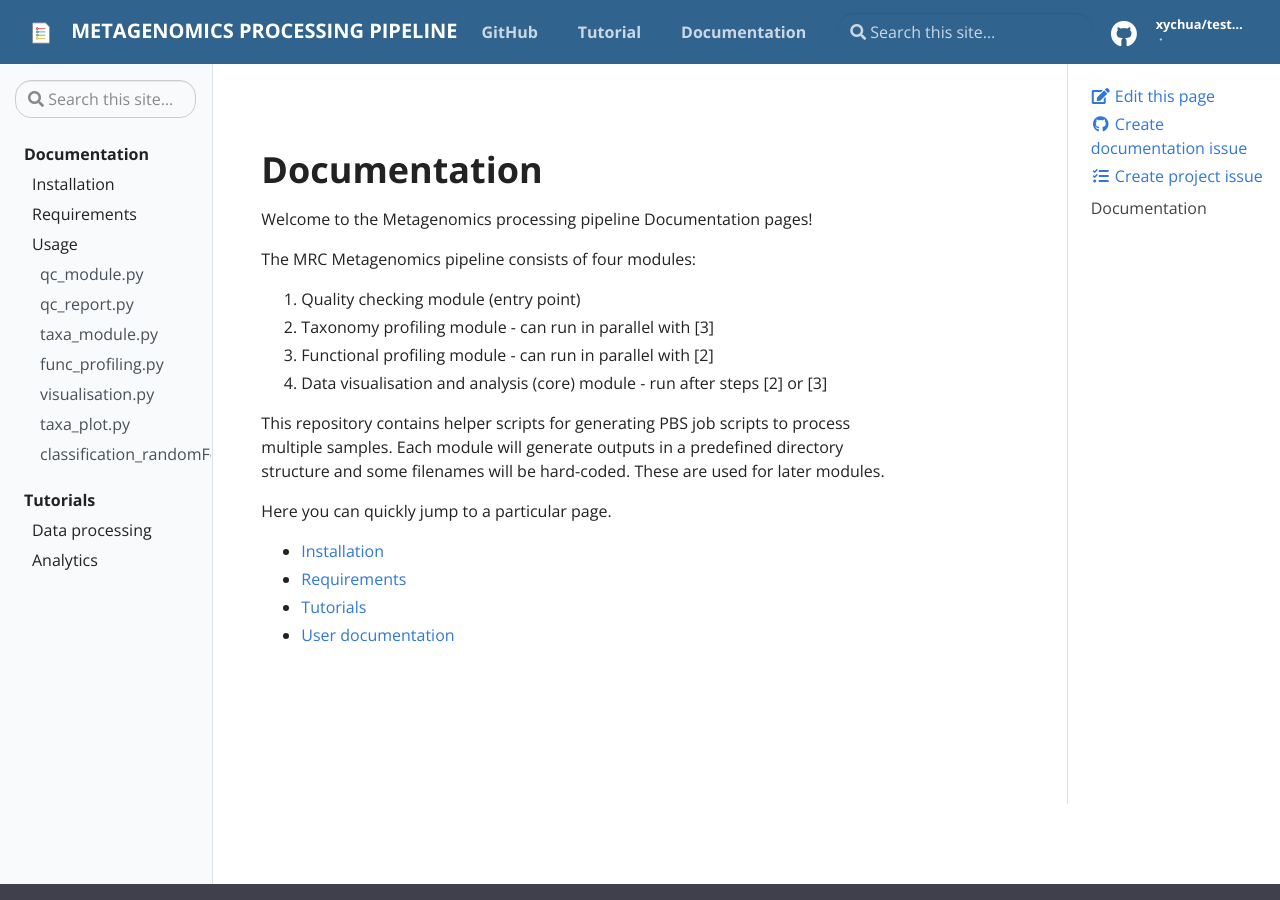
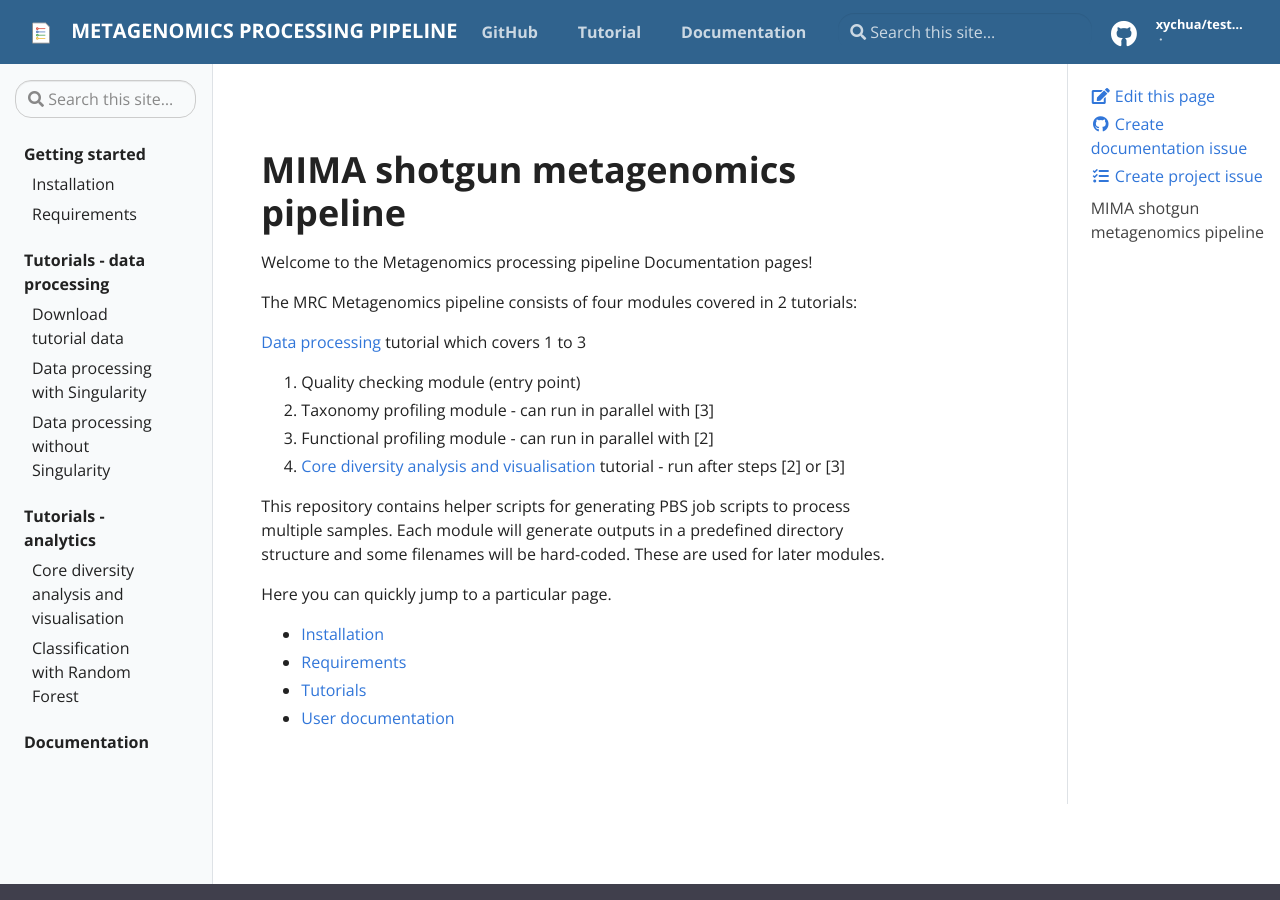
Before and after one commit to mrcbioinfo/mima-pipeline, a Jekyll site: the page built from docs/pages/index.md, in a window 1280 px wide and 900 px high. Built offline with Jekyll 4.4.1, drawn with Linux system fonts in a browser that asks for light colours.

Commit message:
update navigation

```diff
--- a/docs/_config.yml
+++ b/docs/_config.yml
@@ -18,9 +18,7 @@ title: Metagenomics processing pipeline
 email: your-email@domain.com
 author: UNSW MRC Bioinformatics
 description: > # this means to ignore newlines until "baseurl:"
-  Write an awesome description for your new site here. You can edit this
-  line in _config.yml. It will appear in your document head meta (for
-  Google search results) and in your feed.xml site description.
+  Tutorial for running the MIMA pipeline for processing shotgun metagenomics samples.
 
 # Add your baseurl here (your repository) but DO NOT CHANGE THE LINE NUMBER without editing .circleci/circle_urls.sh
 baseurl: "/test-gitpages" # the subpath of your site, e.g. /blog
@@ -68,7 +66,6 @@ fixedNav: 'true' # true or false
 
 #permalink: /:year/:title/
 permalink: /:year/:title
-#markdown: kramdown
 exclude: [_site, CHANGELOG.md, LICENSE, README.md, vendor]
 
 # Collections
@@ -84,8 +81,7 @@ defaults:
       type: "docs"
     values:
       layout: page
-  -
-    scope:
+  - scope:
       path: ""
       type: "pages"
     values:
--- a/docs/_data/toc.yml
+++ b/docs/_data/toc.yml
@@ -1,49 +1,25 @@
-- title: Documentation
+- title: Getting started
   url: ""
   links:
-    - title: "Installation"
+    - title: Installation
       url: "docs/installation"
-    - title: "Requirements"
+    - title: Requirements
       url: "docs/requirements"
-    - title: "Usage"
-      url: "docs/usage"
-      children:
-        - title: qc_module.py
-          url: "docs/usage/qc_module"
-        - title: qc_report.py
-          url: "docs/usage/qc_report"
-        - title: taxa_module.py
-          url: "docs/usage/taxonomy_profiling"
-        - title: func_profiling.py
-          url: "docs/usage/function_profiling"
-        - title: visualisation.py
-          url: "docs/usage/visualisation"
-        - title: taxa_plot.py
-          url: "docs/usage/taxa_plot"
-        - title: classification_randomForest.R
-          url: "docs/usage/classification_random_forest"
-- title: "Tutorials"
+- title: Tutorials - data processing
   url: "docs/tutorials"
   links:
-    - title: Data processing
-      url: "docs/tutorials"
-      children:
-        - title: Download tutorial data
-          url: "docs/tutorials/download-tutorial-data"
-        - title: Data processing with Singularity
-          url: "docs/tutorials/tutorial-with-singularity"
-        - title: Data processing without Singularity
-          url: "docs/tutorials/tutorial-no-singularity"
-        - title: Core diversity analysis and visualisation
-          url: "docs/tutorials/core-diversity-analysis-visualisation"
-        - title: Random Forest Classification
-          url: "docs/tutorials/classification-random-forest"
-    - title: Analytics
-      url: "docs/tutorials"
-      children:
-        - title: Core diversity analysis and visualisation
-          url: "docs/tutorials/core-diversity-analysis-visualisation"
-        - title: Classification with Random Forest
-          url: "docs/tutorials/classification-random-forest"
-  #  - title: Tags Page
-  #    url: "tags"
+    - title: Download tutorial data
+      url: "docs/tutorials/download-tutorial-data"
+    - title: Data processing with Singularity
+      url: "docs/tutorials/tutorial-with-singularity"
+    - title: Data processing without Singularity
+      url: "docs/tutorials/tutorial-no-singularity"
+- title: Tutorials - analytics
+  url: "docs/tutorials"
+  links:
+    - title: Core diversity analysis and visualisation
+      url: "docs/tutorials/core-diversity-analysis-visualisation"
+    - title: Classification with Random Forest
+      url: "docs/tutorials/classification-random-forest"
+- title: Documentation
+  url: "docs/usage"
--- a/docs/_docs/index.md
+++ b/docs/_docs/index.md
@@ -1,5 +1,5 @@
 ---
-title: Documentation
+title: Getting started
 ---
 
 Here you can quickly jump to a particular section.
--- a/docs/pages/index.md
+++ b/docs/pages/index.md
@@ -4,16 +4,17 @@ title: Documentation
 permalink: /
 ---
 
-# Documentation
+# MIMA shotgun metagenomics pipeline
 
 Welcome to the {{ site.title }} Documentation pages!
 
-The MRC Metagenomics pipeline consists of four modules:
+The MRC Metagenomics pipeline consists of four modules covered in 2 tutorials:
 
+[Data processing](docs/tutorials/tutorial-with-singularity) tutorial which covers 1 to 3
 1. Quality checking module (entry point)
 2. Taxonomy profiling module - can run in parallel with [3]
 3. Functional profiling module - can run in parallel with [2]
-4. Data visualisation and analysis (core) module - run after steps [2] or [3]
+4. [Core diversity analysis and visualisation](docs/tutorials/core-diversity-analysis-visualisation) tutorial - run after steps [2] or [3]
 
 This repository contains helper scripts for generating PBS job scripts to process multiple samples.
 Each module will generate outputs in a predefined directory structure and some filenames will be hard-coded. These are used for later modules.
```
Also changed, not shown: docs/_docs/tutorials/tutorial-with-singularity.md (+1 -1 lines).
